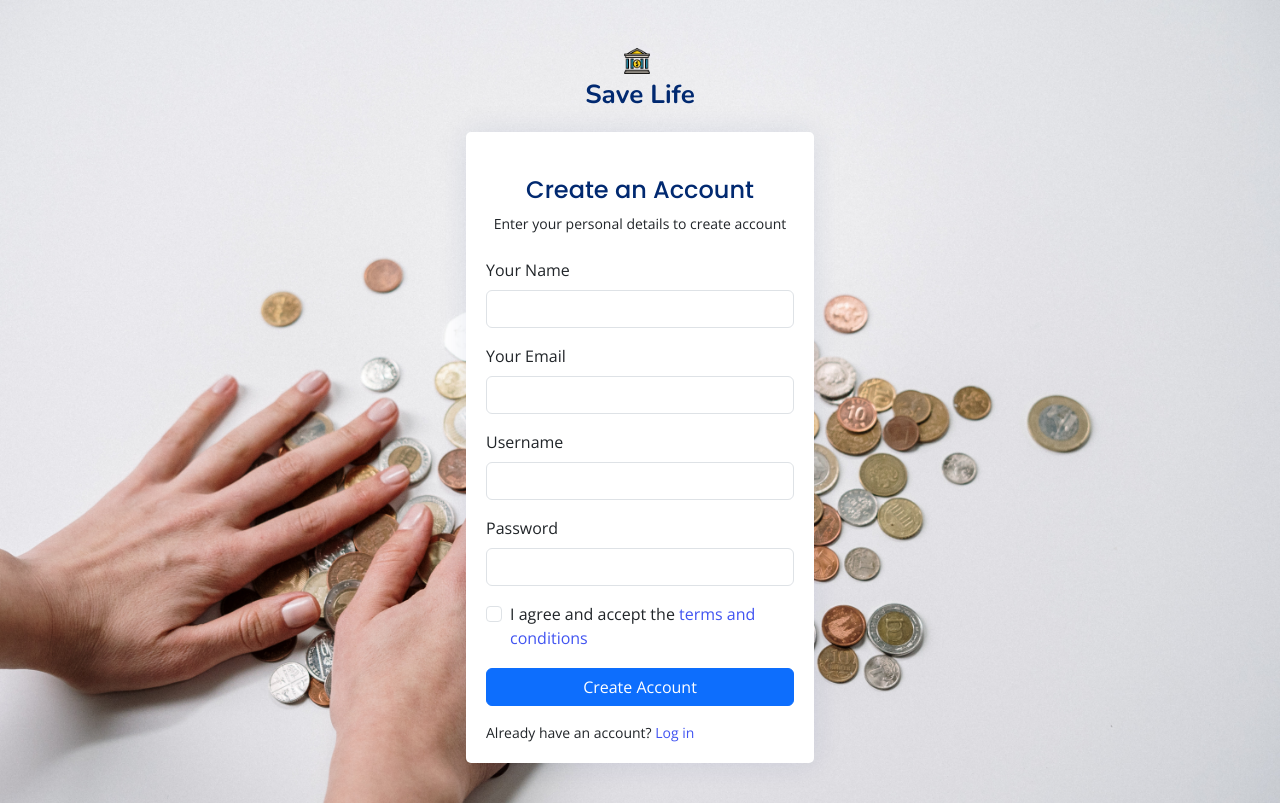
After one commit to ervanchodry112/data-tabungan, a CodeIgniter 4 app: template app/Views/auth/register.php in a window 1280 px wide. The commit adds this page. Run offline with PHP 8.4 and a stand-in for CodeIgniter, Linux system fonts and the light colour scheme; the template is opened without the code that fills it, so the values that code supplies are empty; some libraries are stand-ins or nearby versions.

Commit message:
Add Login & Register + Add Models

```diff
--- /dev/null
+++ b/app/Views/auth/register.php
@@ -0,0 +1,86 @@
+<?php
+echo $this->extend('template');
+
+echo $this->section('navbar');
+?>
+
+<main style="background-image: url('/assets/img/login-background.jpg') ; background-size: cover; background-repeat: no-repeat;">
+	<div class=" container">
+		<section class="section register min-vh-100 d-flex flex-column align-items-center justify-content-center py-4">
+			<div class="container">
+				<div class="row justify-content-center">
+					<div class="col-lg-4 col-md-6 d-flex flex-column align-items-center justify-content-center">
+						<div class="d-flex justify-content-center py-4">
+							<a href="<?= base_url('home') ?>" class="logo grid text-center">
+								<div class="g-col-6 mb-2">
+									<img src="/assets/img/icon.png" alt="">
+								</div>
+								<div class="g-col-6">
+									<span class="d-none d-lg-block">Save Life</span>
+								</div>
+							</a>
+						</div><!-- End Logo -->
+
+						<div class="card mb-3">
+
+							<div class="card-body">
+
+								<div class="pt-4 pb-2">
+									<h5 class="card-title text-center pb-0 fs-4">Create an Account</h5>
+									<p class="text-center small">Enter your personal details to create account</p>
+								</div>
+
+								<form class="row g-3 needs-validation" novalidate>
+									<div class="col-12">
+										<label for="yourName" class="form-label">Your Name</label>
+										<input type="text" name="name" class="form-control" id="yourName" required>
+										<div class="invalid-feedback">Please, enter your name!</div>
+									</div>
+
+									<div class="col-12">
+										<label for="yourEmail" class="form-label">Your Email</label>
+										<input type="email" name="email" class="form-control" id="yourEmail" required>
+										<div class="invalid-feedback">Please enter a valid Email adddress!</div>
+									</div>
+
+									<div class="col-12">
+										<label for="yourUsername" class="form-label">Username</label>
+										<div class="input-group has-validation">
+											<input type="text" name="username" class="form-control" id="yourUsername" required>
+											<div class="invalid-feedback">Please choose a username.</div>
+										</div>
+									</div>
+
+									<div class="col-12">
+										<label for="yourPassword" class="form-label">Password</label>
+										<input type="password" name="password" class="form-control" id="yourPassword" required>
+										<div class="invalid-feedback">Please enter your password!</div>
+									</div>
+
+									<div class="col-12">
+										<div class="form-check">
+											<input class="form-check-input" name="terms" type="checkbox" value="" id="acceptTerms" required>
+											<label class="form-check-label" for="acceptTerms">I agree and accept the <a href="#">terms and conditions</a></label>
+											<div class="invalid-feedback">You must agree before submitting.</div>
+										</div>
+									</div>
+									<div class="col-12">
+										<button class="btn btn-primary w-100" type="submit">Create Account</button>
+									</div>
+									<div class="col-12">
+										<p class="small mb-0">Already have an account? <a href="pages-login.html">Log in</a></p>
+									</div>
+								</form>
+
+							</div>
+						</div>
+					</div>
+				</div>
+			</div>
+
+		</section>
+
+	</div>
+</main><!-- End #main -->
+
+<?= $this->endSection() ?>
--- a/app/Views/layout/navbar.php
+++ b/app/Views/layout/navbar.php
@@ -195,7 +195,7 @@ echo $this->section('navbar');
 					</li>
 
 					<li>
-                        <a class="dropdown-item d-flex align-items-center" href="users-profile.html">
+						<a class="dropdown-item d-flex align-items-center" href="">
 							<i class="bi bi-person"></i>
 							<span>My Profile</span>
 						</a>
@@ -225,7 +225,7 @@ echo $this->section('navbar');
 					</li>
 
 					<li>
-                        <a class="dropdown-item d-flex align-items-center" href="#">
+						<a class="dropdown-item d-flex align-items-center" href="<?= base_url('auth/login') ?>">
 							<i class="bi bi-box-arrow-right"></i>
 							<span>Sign Out</span>
 						</a>
```
Also changed, not shown: app/Controllers/Auth.php (added, +30 -0 lines), app/Models/User.php (added, +23 -0 lines), app/Views/auth/login.php (added, +71 -0 lines), public/assets/img/login-background.jpg (added), 1 other file. Lines whose indentation alone changed are shown as unchanged.
